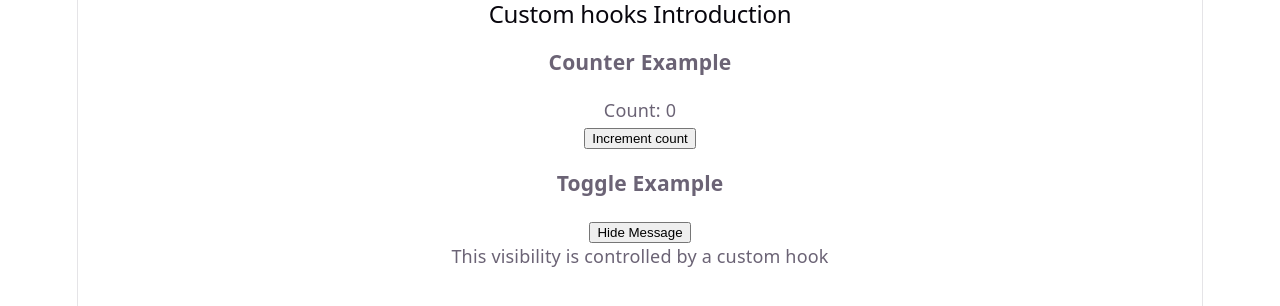
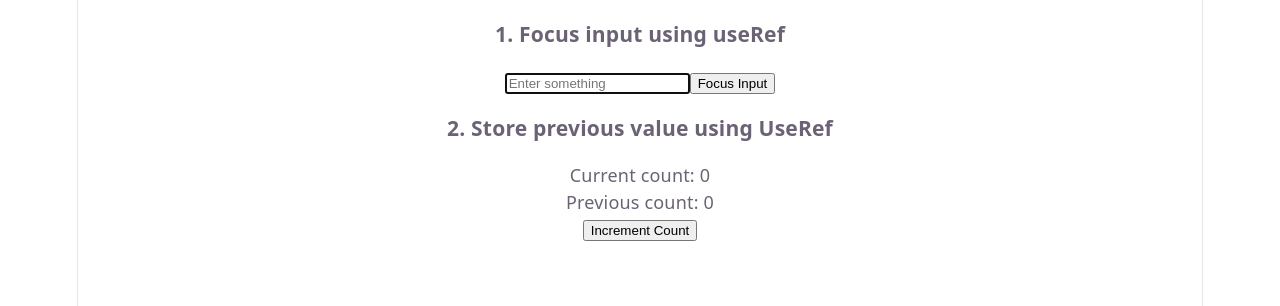
Before and after one commit to nandinirrr2450-source/MERN_Stu_FebMay26_Mys, a React (Vite) app in the folder W10/D2/my-app/: page / in a window 1280 px wide. Shown: the top 306 px of the page. Built offline with nearby package versions, Linux system fonts and the light colour scheme.

Commit message:
added useRef hook

```diff
--- a/W10/D2/my-app/src/App.jsx
+++ b/W10/D2/my-app/src/App.jsx
@@ -5,12 +5,14 @@
 import './App.css'
 import {UseContextIntro} from './components/p1.jsx'
 import {CustomHooksIntro} from './components/p2.jsx'
+import {UserRefIntro} from './components/p3.jsx'
 
 function App() {
   return(
     <>
         {/* <UseContextIntro/> */}
-        <CustomHooksIntro/>
+        {/* <CustomHooksIntro/> */}
+        <UserRefIntro/>
     </>
   )
 }
```
